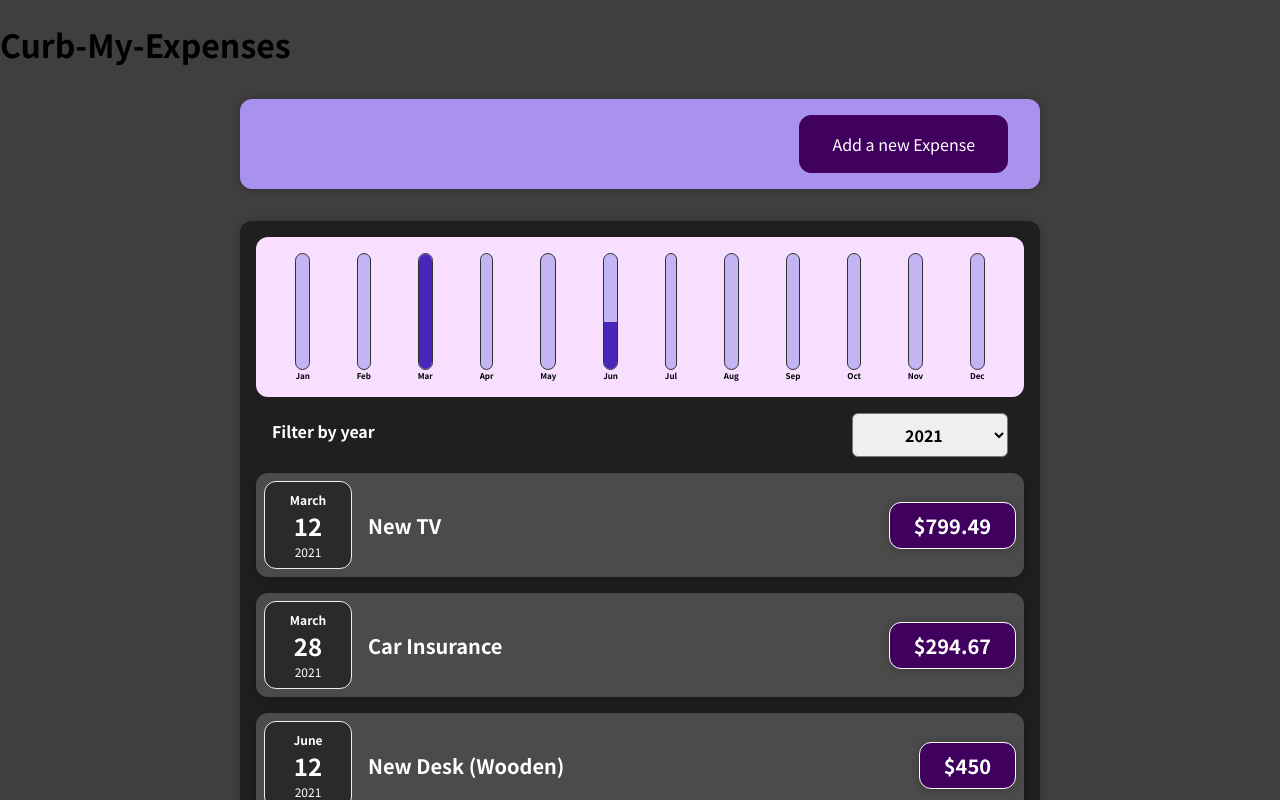
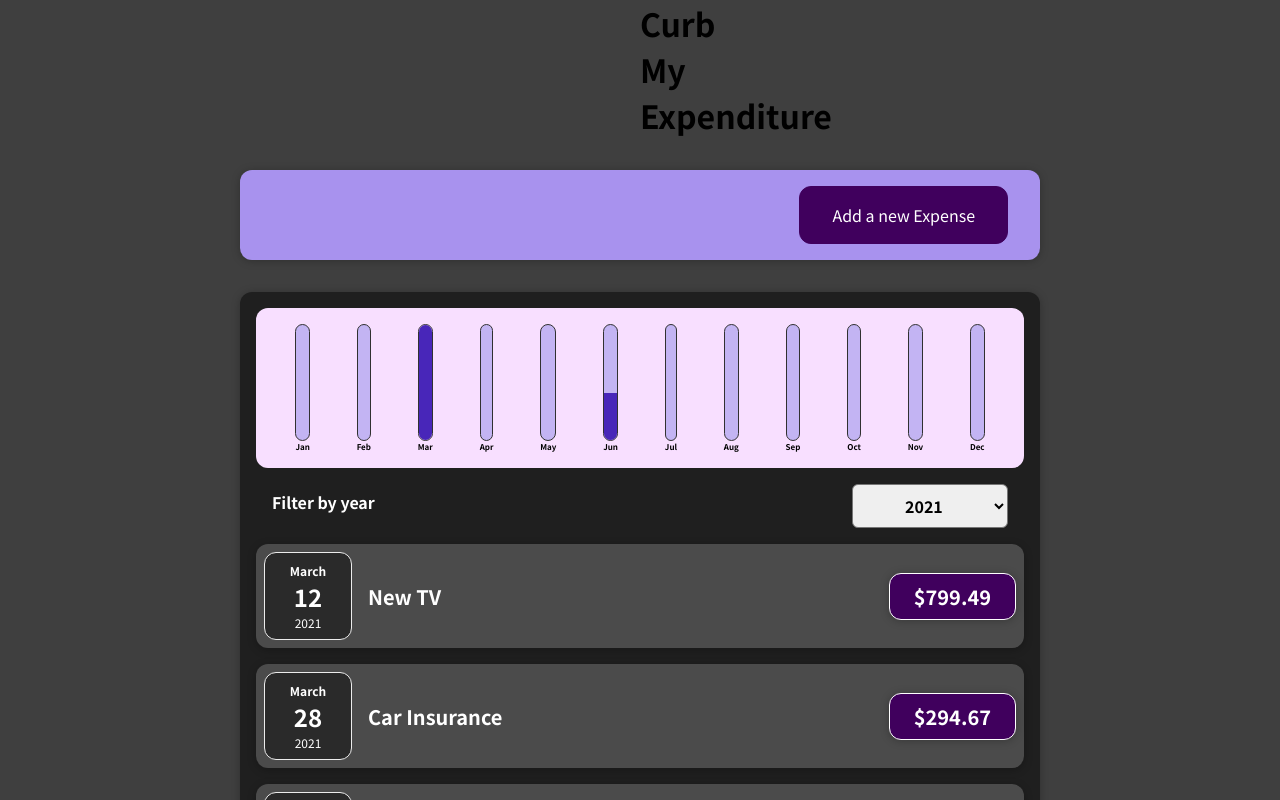
Before and after one commit to Pranav016/CurbMyExpenditure, a React (Create React App) app: page / in a window 1280 px wide. Shown: the top 800 px of the page. Built offline with nearby package versions, Linux system fonts and the light colour scheme.

Commit message:
Updating project name and formatting index.html

```diff
--- a/package.json
+++ b/package.json
@@ -1,5 +1,5 @@
 {
-	"name": "curb-my-expenses",
+	"name": "curb-my-expenditure",
 	"version": "0.1.0",
 	"private": true,
 	"dependencies": {
--- a/public/index.html
+++ b/public/index.html
@@ -1,14 +1,12 @@
 <!DOCTYPE html>
 <html lang="en">
+
 <head>
   <meta charset="utf-8" />
   <link rel="icon" href="%PUBLIC_URL%/favicon.ico" />
   <meta name="viewport" content="width=device-width, initial-scale=1" />
   <meta name="theme-color" content="#000000" />
-    <meta
-      name="description"
-      content="Web site created using create-react-app"
-    />
+  <meta name="description" content="Web site created using create-react-app" />
   <link rel="apple-touch-icon" href="%PUBLIC_URL%/logo192.png" />
   <!--
       manifest.json provides metadata used when your web app is installed on a
@@ -24,8 +22,9 @@
       work correctly both with client-side routing and a non-root public URL.
       Learn how to configure a non-root public URL by running `npm run build`.
     -->
-    <title>React App</title>
+  <title>CurbMyExpenditure</title>
 </head>
+
 <body>
   <noscript>You need to enable JavaScript to run this app.</noscript>
   <div id="root"></div>
@@ -40,4 +39,5 @@
       To create a production bundle, use `npm run build` or `yarn build`.
     -->
 </body>
+
 </html>
--- a/src/App.js
+++ b/src/App.js
@@ -10,7 +10,13 @@ const App = () => {
 	};
 	return (
 		<div>
-			<h1>Curb-My-Expenses</h1>
+			<h1
+				style={{
+					margin: '0 50%',
+					transform: 'translateX(-50%)',
+				}}>
+				Curb My Expenditure
+			</h1>
 			<NewExpense onAddExpense={addExpenseHandler} />
 			<Expenses items={newExpenseData} /> {/* two way binding */}
 		</div>
--- a/src/components/Expenses/Expenses.js
+++ b/src/components/Expenses/Expenses.js
@@ -6,10 +6,10 @@ import ExpenseList from '../ExpenseList/ExpenseList';
 import ExpenseChart from '../ExpenseChart/ExpenseChart';
 
 const Expenses = (props) => {
-	const [filteredYear, setFileredYear] = useState('2021');
+	const [filteredYear, setFilteredYear] = useState('2021');
 
 	const filterChangeHandler = (selectedYear) => {
-		setFileredYear(selectedYear);
+		setFilteredYear(selectedYear);
 	};
 	const filteredExpenses = props.items.filter((expense) => {
 		return expense.date.getFullYear().toString() === filteredYear;
--- a/src/components/NewExpense/ExpenseForm.js
+++ b/src/components/NewExpense/ExpenseForm.js
@@ -57,7 +57,7 @@ const ExpenseForm = (props) => {
 		props.onSaveExpenseData(expenseData);
 		// sending data to parent component to be appended to the expenses obj
 
-		// since we have two-way binding
+		// since we have two-way binding so after form is submitted we reset the input values
 		setEnteredTitle('');
 		setEnteredAmount('');
 		setEnteredDate('');
```
Lines whose indentation alone changed are shown as unchanged.
